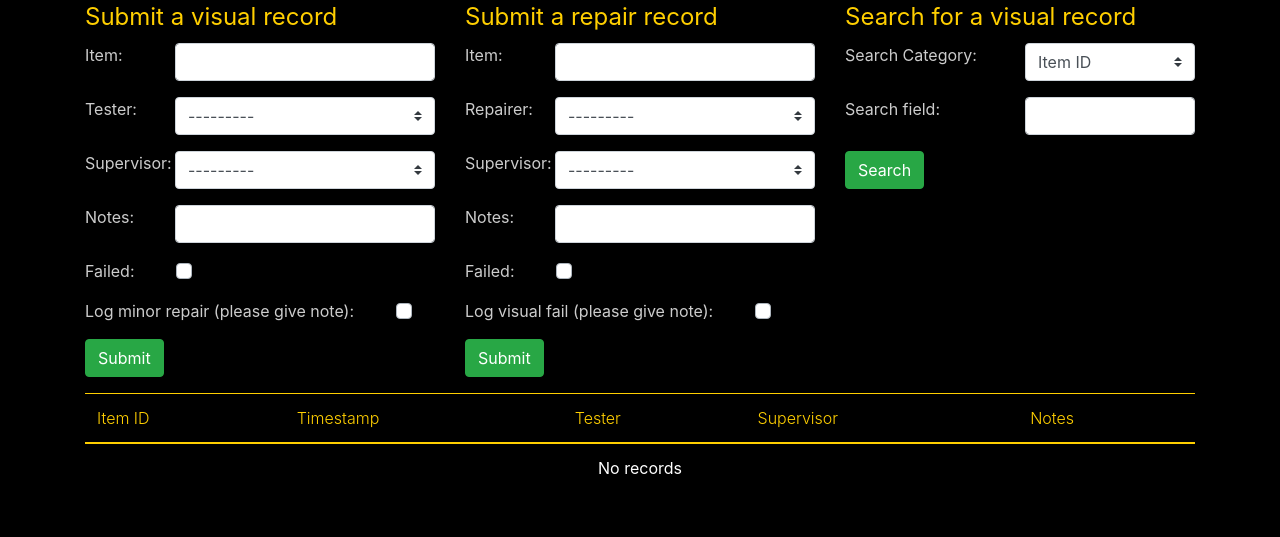
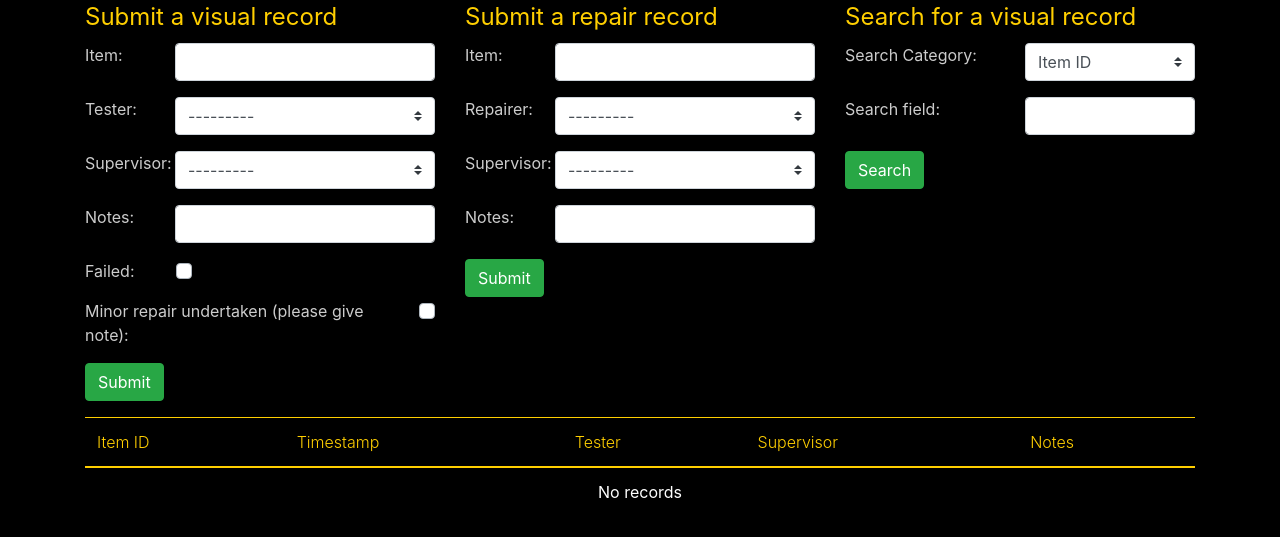
Before and after one commit to backstage-technical-services/asset-database, a Django app: page /visual/ in a window 1280 px wide. Shown: the part 232-769 px from the top of the page. Run offline with Django 3.2, Linux system fonts and the light colour scheme; tables that the repository leaves empty hold one stand-in row (values such as "Sample post"); some libraries are stand-ins or nearby versions.

Commit message:
Cleaned and clarified visual forms
Signed-off-by: Angel Cascarino <angel.cascarino@googlemail.com>

```diff
--- a/bts_asset_db/forms.py
+++ b/bts_asset_db/forms.py
@@ -20,8 +20,8 @@
 
 
 class VisualAddForm(ModelForm):
-    log_minor_repair = BooleanField(widget=CheckboxInput(attrs={'class': 'custom-control-input'}),
-                                    required=False)
+    minor_repair_undertaken = BooleanField(widget=CheckboxInput(attrs={'class': 'custom-control-input'}),
+                                           required=False)
     item = CharField(max_length=20,
                      widget=TextInput(attrs={'class': 'form-control'}))
 
@@ -46,8 +46,6 @@
 
 
 class RepairAddForm(ModelForm):
-    log_visual_fail = BooleanField(widget=CheckboxInput(attrs={'class': 'custom-control-input'}),
-                                   required=False)
     item = CharField(max_length=20,
                      widget=TextInput(attrs={'class': 'form-control'}))
 
@@ -56,8 +54,7 @@
         fields = ['repairer', 'item', 'supervisor', 'notes', 'failed']
         widgets = {'repairer': Select(attrs={'class': 'custom-select'}),
                    'supervisor': Select(attrs={'class': 'custom-select'}),
-                   'notes': TextInput(attrs={'class': 'form-control'}),
-                   'failed': CheckboxInput(attrs={'class': 'custom-control-input'})}
+                   'notes': TextInput(attrs={'class': 'form-control'})}
 
     def clean_item(self):
         data = self.cleaned_data['item']
--- a/bts_asset_db/templates/bts_asset_db/visual.html
+++ b/bts_asset_db/templates/bts_asset_db/visual.html
@@ -75,10 +75,10 @@
 
                         <div class="form-row form-group">
                             <div class="custom-control custom-checkbox col-12">
-                                {{ visual_submit_form.log_minor_repair }}
-                                <label for="v_log_minor_repair"
+                                {{ visual_submit_form.minor_repair_undertaken }}
+                                <label for="v_minor_repair_undertaken"
                                        class="custom-control-label">
-                                    {{ visual_submit_form.log_minor_repair.label }} (please give note):
+                                    {{ visual_submit_form.minor_repair_undertaken.label }} (please give note):
                                 </label>
                             </div>
                         </div>
@@ -124,26 +124,6 @@
                                 {{ repair_submit_form.notes.label }}:
                             </label>
                             <div class="col-12 col-md-7 col-lg-8 col-xl-9">{{ repair_submit_form.notes }}</div>
-                        </div>
-
-                        <div class="form-row form-group">
-                            <div class="custom-control custom-checkbox col-12">
-                                {{ repair_submit_form.failed }}
-                                <label for="r_failed"
-                                       class="custom-control-label">
-                                    {{ repair_submit_form.failed.label }}:
-                                </label>
-                            </div>
-                        </div>
-
-                        <div class="form-row form-group">
-                            <div class="custom-control custom-checkbox col-12">
-                                {{ repair_submit_form.log_visual_fail }}
-                                <label for="r_log_visual_fail"
-                                       class="custom-control-label">
-                                    {{ repair_submit_form.log_visual_fail.label }} (please give note):
-                                </label>
-                            </div>
                         </div>
                     </div>
                 </fieldset>
--- a/bts_asset_db/views.py
+++ b/bts_asset_db/views.py
@@ -97,7 +97,7 @@
             notes = form.cleaned_data['notes']
             timestamp = timezone.now()
             failed = form.cleaned_data['failed']
-            minor_repair = form.cleaned_data['log_minor_repair']
+            minor_repair = form.cleaned_data['minor_repair_undertaken']
 
             if minor_repair:
                 VisualTest(tester=tester, item=item, supervisor=supervisor,
@@ -134,15 +134,9 @@
             supervisor = form.cleaned_data['supervisor']
             notes = form.cleaned_data['notes']
             timestamp = timezone.now()
-            failed = form.cleaned_data['failed']
-            failed_visual = form.cleaned_data['log_visual_fail']
-
-            if failed_visual:
-                VisualTest(tester=repairer, item=item, supervisor=supervisor,
-                           notes=notes, timestamp=timestamp, failed=True).save()
 
             Repair(repairer=repairer, item=item, supervisor=supervisor,
-                   notes=notes, timestamp=timestamp, failed=failed).save()
+                   notes=notes, timestamp=timestamp).save()
 
             new_form = RepairAddForm({'repairer': repairer, 'supervisor': supervisor},
                                      error_class=MuteErrorList,
```
